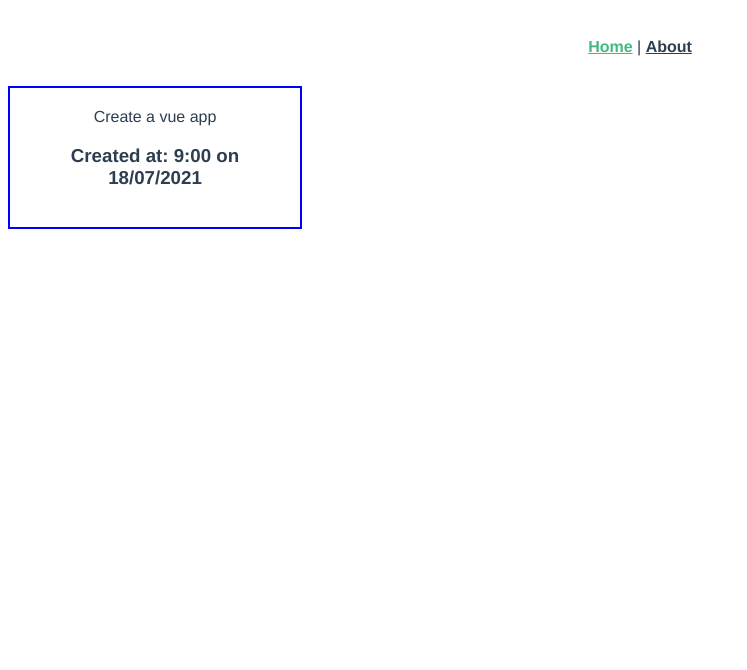
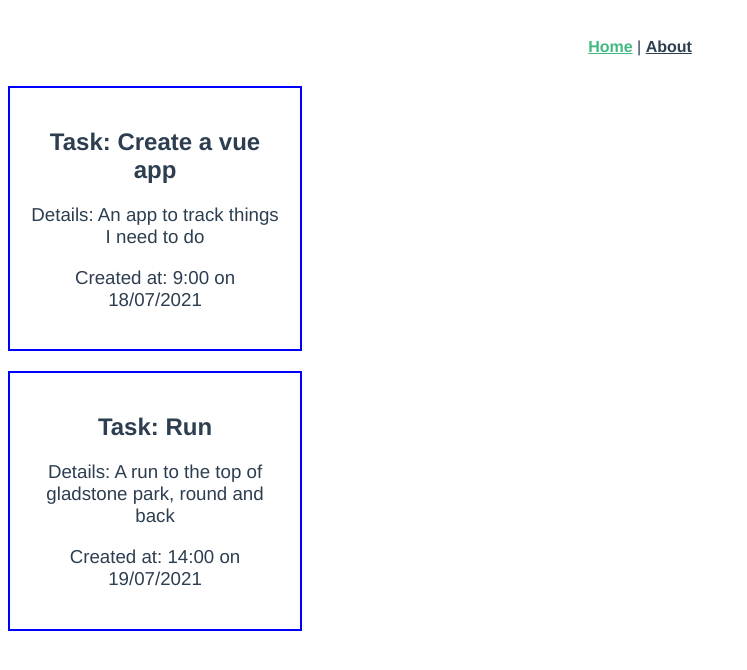
Before and after one commit to jshields123/vue-todo, a Vue app: page / in a window 1280 px wide. Shown: the top 670 px of the page, without its empty margins (0-747 px from the left). Built offline with nearby package versions, Linux system fonts and the light colour scheme.

Commit message:
added in todos to home component and moved the data to home

```diff
--- a/src/components/TodoCard.vue
+++ b/src/components/TodoCard.vue
@@ -1,6 +1,7 @@
 <template>
   <div class="todo-card">
-    <span>{{ todo.title }}</span>
+    <h2>Task: {{ todo.title }}</h2>
+    <h3>Details: {{ todo.description }}</h3>
     <h3>Created at: {{ todo.time }} on {{ todo.date }}</h3>
   </div>
 </template>
@@ -8,22 +9,8 @@
 <script>
 export default {
   name: "TodoCard",
-  // props: {
-  //   msg: String,
-  // },
-  data() {
-    return {
-      todo: {
-        id: 123,
-        category: "work",
-        title: "Create a vue app",
-        description: "an app to track things I need to do",
-        location: "my laptop",
-        date: "18/07/2021",
-        time: "9:00",
-        creator: "Jack Shields",
-      },
-    };
+  props: {
+    todo: Object,
   },
 };
 </script>
@@ -35,4 +22,12 @@ export default {
   border: 2px solid blue;
   margin-bottom: 20px;
 }
+.todo-card:hover {
+  transform: scale(1.01);
+  box-shadow: 0 3px 12px 0 rgba(0, 0, 0, 0.2);
+}
+
+h3 {
+  font-weight: 30;
+}
 </style>
--- a/src/views/Home.vue
+++ b/src/views/Home.vue
@@ -1,6 +1,6 @@
 <template>
   <div class="home">
-    <TodoCard />
+    <TodoCard v-for="todo in todos" :key="todo.id" :todo="todo" />
   </div>
 </template>
 
@@ -13,5 +13,34 @@ export default {
   components: {
     TodoCard,
   },
+  data() {
+    return {
+      todos: [
+        {
+          id: 123,
+          category: "work",
+          title: "Create a vue app",
+          description: "An app to track things I need to do",
+          location: "my laptop",
+          date: "18/07/2021",
+          time: "9:00",
+          creator: "Jack Shields",
+        },
+        {
+          id: 124,
+          category: "exercise",
+          title: "Run",
+          description: "A run to the top of gladstone park, round and back",
+          location: "Flat to Gladstone park",
+          date: "19/07/2021",
+          time: "14:00",
+          creator: "Jack Shields",
+        },
+      ],
+    };
+  },
 };
 </script>
+
+<style scoped>
+</style>
```
